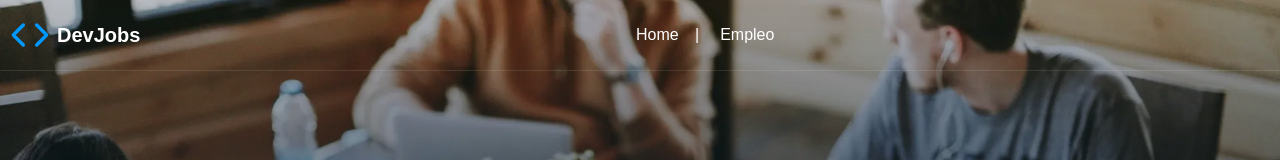
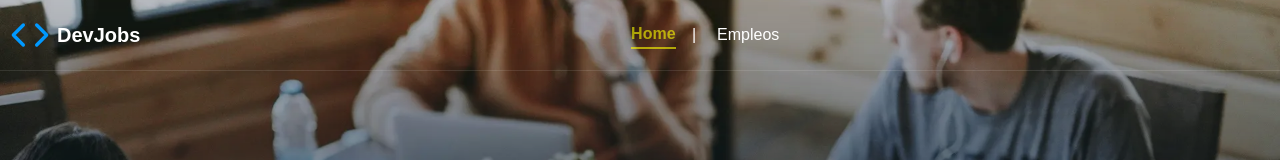
Before and after one commit to fguedez1311/router-and-zuntand, a React (Vite) app: page / in a window 1280 px wide. Shown: the top 160 px of the page. Built offline with nearby package versions, Linux system fonts and the light colour scheme.

Commit message:
feat:Estilos activo con NavLink

```diff
--- a/src/App.jsx
+++ b/src/App.jsx
@@ -1,11 +1,17 @@
+import {lazy,Suspense} from 'react'
+import { Routes,Route } from "react-router";
 import { Footer } from "./components/Footer";
 import { Header } from "./components/Header";
 
-import { HomePage } from "./pages/Home";
-import { SearchPage } from "./pages/SearchPage";
-import { NoFoundPage } from "./pages/404";
-import { Routes,Route } from "react-router";
-import {JobDetail} from "./pages/Detail";
+
+
+const HomePage=lazy(()=>import('./pages/Home.jsx'))
+
+const SearchPage=lazy(()=>import('./pages/SearchPage.jsx'))
+
+const NoFoundPage=lazy(()=>import('./pages/404.jsx'))
+
+const JobDetail=lazy(()=>import('./pages/Detail.jsx'))
 
 function App() {
 
@@ -13,6 +19,7 @@ function App() {
   return (
     <>
       <Header />
+         <Suspense fallback={<div style={{ maxWidth: '1280px', margin: '0 auto', padding: '0 1rem' }}>Cargando...</div>}>
             <Routes>
                 <Route path="/" element={<HomePage/>} />
                 <Route path="/search" element={<SearchPage/>} />
@@ -20,6 +27,7 @@ function App() {
                 <Route path="*" element={<NoFoundPage/>} />
 
             </Routes>
+          </Suspense>
 
       <Footer />
     </>
--- a/src/components/Header.jsx
+++ b/src/components/Header.jsx
@@ -1,4 +1,4 @@
-import {Link} from "./Link";
+import { NavLink } from "react-router";
 
 export function Header() {
   return (
@@ -21,13 +21,13 @@ export function Header() {
           DevJobs
         </h1>
         <nav className="header__nav">
-          <Link href="/" className="header__a">
+          <NavLink to="/" className={({isActive}) => `header__a ${isActive ? 'nav-link-active' : ''}`}>
             Home
-          </Link>{" "}
+          </NavLink>{" "}
           &nbsp;| &nbsp;
-          <Link href="/search" className="header__a">
-            Empleo
-          </Link>
+          <NavLink to="/search" className={({isActive}) => `header__a ${isActive ? 'nav-link-active' : ''}`}>
+            Empleos
+          </NavLink>
         </nav>
         <div className="header__div">
           <devjobs-avatar
--- a/src/pages/404.jsx
+++ b/src/pages/404.jsx
@@ -1,4 +1,4 @@
-export function NoFoundPage() {
+export default function NoFoundPage() {
   return (
     <main>
       <h1>404- Página no encontrada</h1>
--- a/src/pages/Detail.jsx
+++ b/src/pages/Detail.jsx
@@ -61,7 +61,7 @@ import styles from "./Detail.module.css";
   )
 }
 
-export function JobDetail() {
+export default function JobDetail() {
   const { jobId } = useParams();
   console.log(jobId)
   const navigate = useNavigate();
--- a/src/pages/Home.jsx
+++ b/src/pages/Home.jsx
@@ -1,6 +1,6 @@
 import { useRouter } from "../hooks/useRouter";
 
-export function HomePage() {
+export default function HomePage() {
   const {navigateTo} = useRouter()
   const handleSearch=(event)=>{
     event.preventDefault();
--- a/src/pages/SearchPage.jsx
+++ b/src/pages/SearchPage.jsx
@@ -100,7 +100,7 @@ const useFilters = () => {
     handleTextFilter,
   };
 };
-export function SearchPage() {
+export default function SearchPage() {
   const {
     jobs,
     total,
--- a/src/scss/base/_globales.scss
+++ b/src/scss/base/_globales.scss
@@ -117,8 +117,3 @@ h1 + p {
   color: #3b82f6;
   font-weight: bold;
 }
-
-.nav-link-active {
-  color: yellow;
-  pointer-events: none;
-}
--- a/src/scss/layout/_header.scss
+++ b/src/scss/layout/_header.scss
@@ -59,6 +59,14 @@
                 outline: none;
           }
     }
+    .nav-link-active {
+        color: yellow;
+        pointer-events: none; /* Desactiva el clic */
+        opacity: 0.6; /* Se ve un poco más apagado */
+        user-select: none;
+        font-weight: 600;
+        border-bottom: 2px solid currentColor;
+    }
     &__a--header{
         padding: 1rem 1rem;
         border-radius: 0.5rem;
```
Lines whose indentation alone changed are shown as unchanged.
